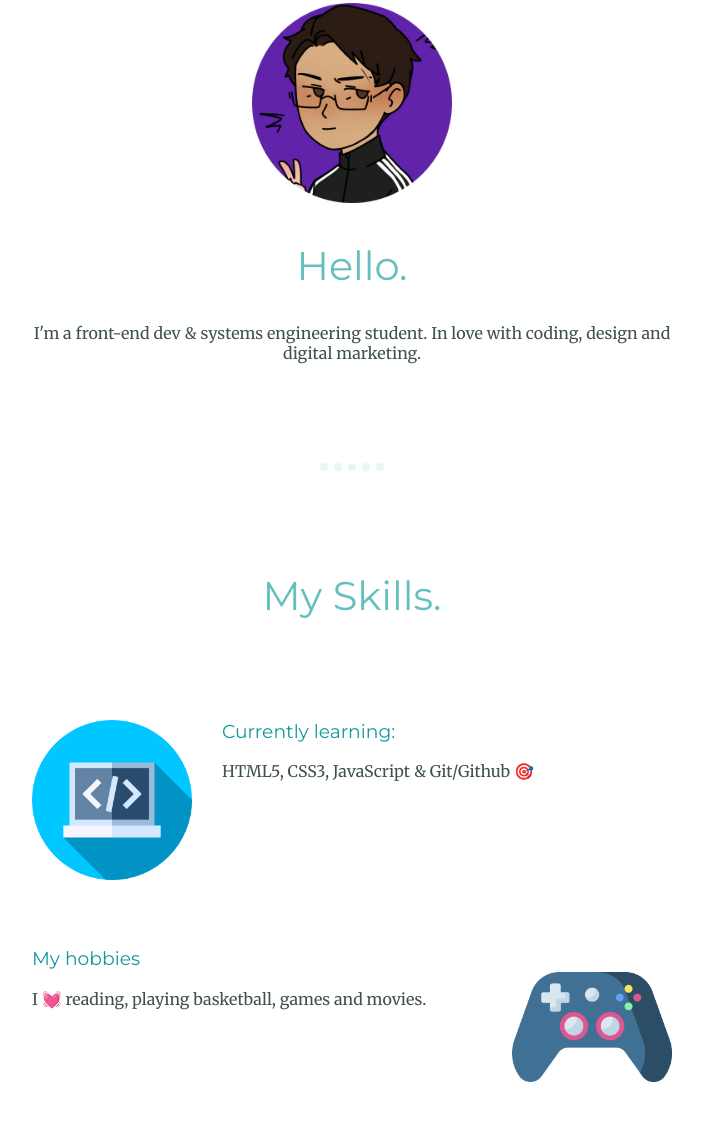
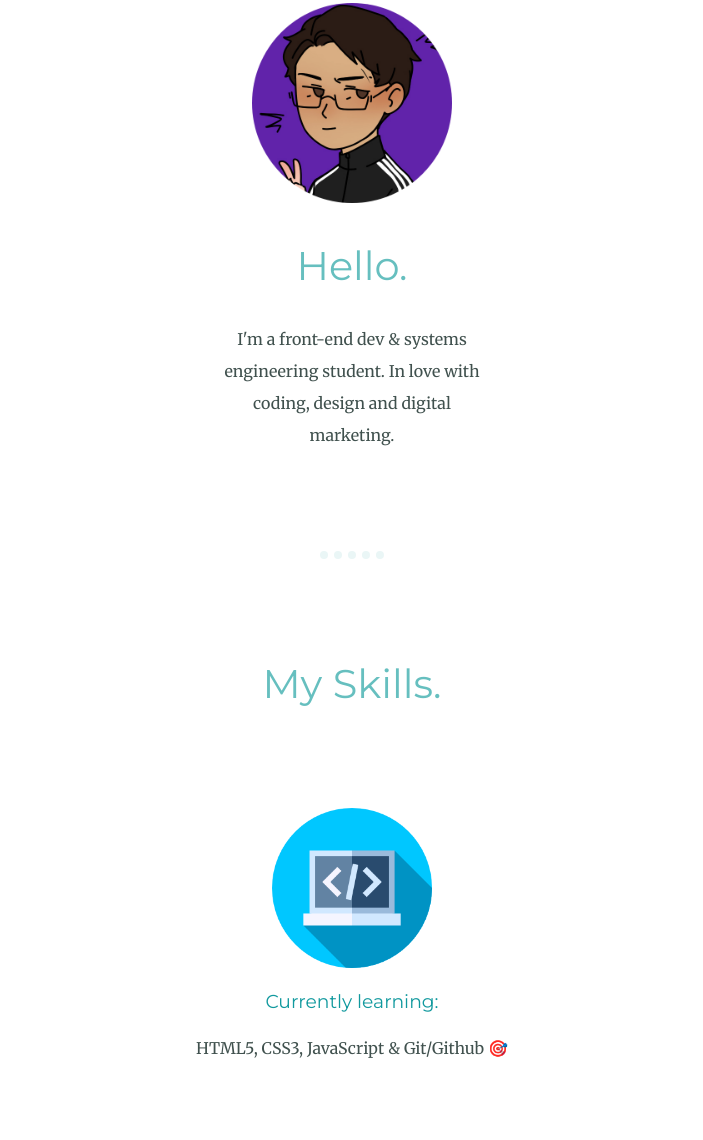
Before and after one commit to diazgdev/practicacss, a plain HTML site: page index.html in a window 1280 px wide. Shown: the part 852-1992 px from the top of the page, without its empty margins (288-991 px from the left). Drawn offline with Linux system fonts and the light colour scheme.

Commit message:
cambios al diseño en general

```diff
--- a/css/styles.css
+++ b/css/styles.css
@@ -30,8 +30,8 @@ a {
 
 
 p {
-    color: #40514E
-    ;
+    color: #40514E;
+    line-height: 2;
 }
 
 hr {
@@ -54,8 +54,13 @@ hr {
 
 }
 
+.intro {
+    width: 50%;
+    margin: auto;
+}
+
 .profile {
-    width: 50%;
+    width: 40%;
     margin: 100px auto 100px auto;
 }
 
@@ -93,19 +98,14 @@ hr {
     margin: 100px auto 100px auto;
     padding-bottom: 50px;
     width: 50%;
-    text-align: left;
 }
 
 .code {
     width: 25%;
-    float: left;
-    margin-right: 30px;
 }
 
 .hobbies {
     width: 25%;
-    float: right;
-    margin-left: 30px;
 }
 
 .botoncito {
--- a/index.html
+++ b/index.html
@@ -21,7 +21,7 @@
             <div class="profile">
               <img class="perfil" src="./images/circle-profile.png" alt="Imagen de perfil">
               <h2>Hello.</h2>
-              <p>I'm a front-end dev & systems engineering student. In love with coding, design and digital marketing.</p>
+              <p class="intro">I'm a front-end dev & systems engineering student. In love with coding, design and digital marketing.</p>
             </div>
             <hr>
             <div class="skills">
```
